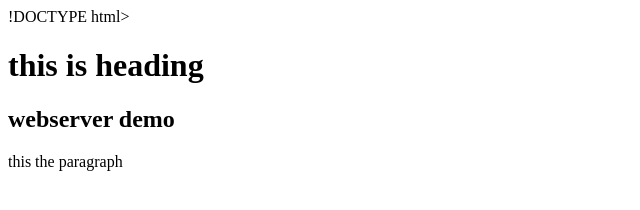
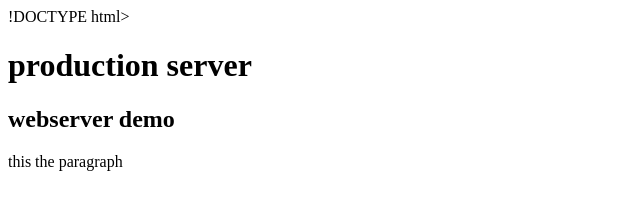
Before and after one commit to Rocky9790/web, a plain HTML site: page index.html in a window 1280 px wide. Shown: the whole page, without its empty margins (0-640 px from the left). Drawn offline with Linux system fonts and the light colour scheme.

Commit message:
Update index.html

```diff
--- a/index.html
+++ b/index.html
@@ -5,7 +5,7 @@
 </head>
 <body>
 
-<h1> this is heading </h1>
+<h1> production server </h1>
 <h2> webserver demo </h2>
 <p> this the paragraph </p>
 
```
